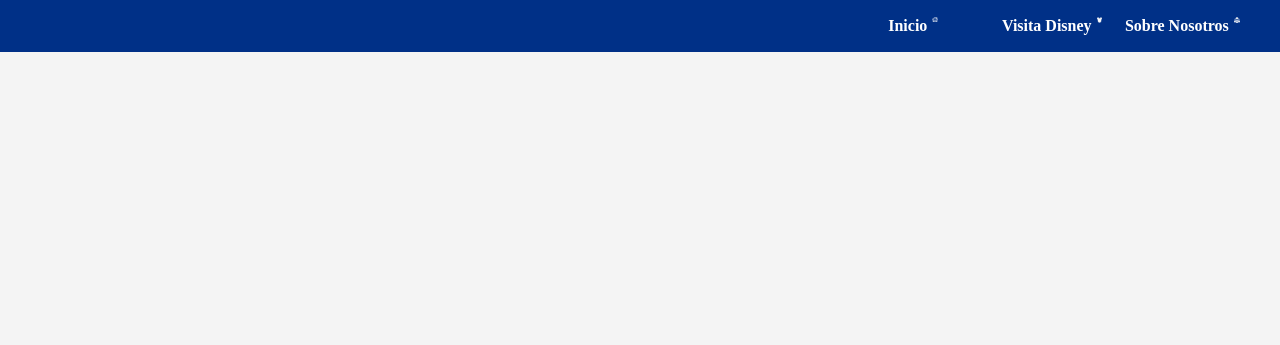
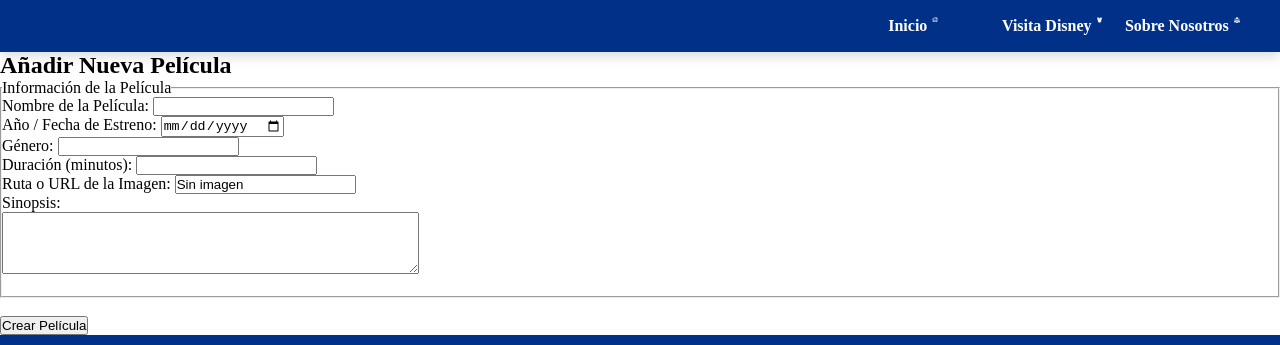
Before and after one commit to albita-8/Mi-proyecto-final-lenguaje, a website: page src/pages/formulario/crearPelicula.html in a window 1280 px wide. Shown: the top 345 px of the page. Drawn offline with Linux system fonts and the light colour scheme; no server answers; a web font is replaced by a local one.

Commit message:
crear peli

```diff
--- a/src/pages/formulario/crearPelicula.html
+++ b/src/pages/formulario/crearPelicula.html
@@ -23,8 +23,46 @@
         </nav>
     </header>
 
-  <main class="cont-prin-canciones">
+  <main class="form-cre-peli">
+<h2>Añadir Nueva Película</h2>
+    <form action="/crear_pelicula" method="POST">
+        <fieldset>
+            <legend>Información de la Película</legend>
+            <div class="ele-form-peli">
+            <label>Nombre de la Película:
+                <input type="text" class="NomPel" name="NomPel" maxlength="50" required>
+            </label>
+</div>
+ <div class="ele-form-peli">
+            <label>Año / Fecha de Estreno:
+                <input type="date" class="AnoPel" name="AnoPel" maxlength="15" required>
+            </label>
+</div>
+<div class="ele-form-peli">
+            <label>Género:
+                <input type="text" class="GenPel" name="GenPel" maxlength="15" required>
+            </label>
+</div>
+<div class="ele-form-peli">
+            <label>Duración (minutos):
+                <input type="number" class="MinPel" name="MinPel" min="1" required>
+            </label>
+</div>
+<div class="ele-form-peli">
+            <label>Ruta o URL de la Imagen:
+                <input type="text" class="ImgPel" name="ImgPel" maxlength="500" value="Sin imagen">
+            </label>
+</div>
+<div class="ele-form-peli">
+            <label>Sinopsis:<br>
+                <textarea class="SinPel" name="SinPel" maxlength="500" rows="4" cols="50" required></textarea>
+            </label><br><br>
+   </div>
+        </fieldset>
 
+        <br>
+        <button type="submit">Crear Película</button>
+    </form>
 
   </main>
 
```
